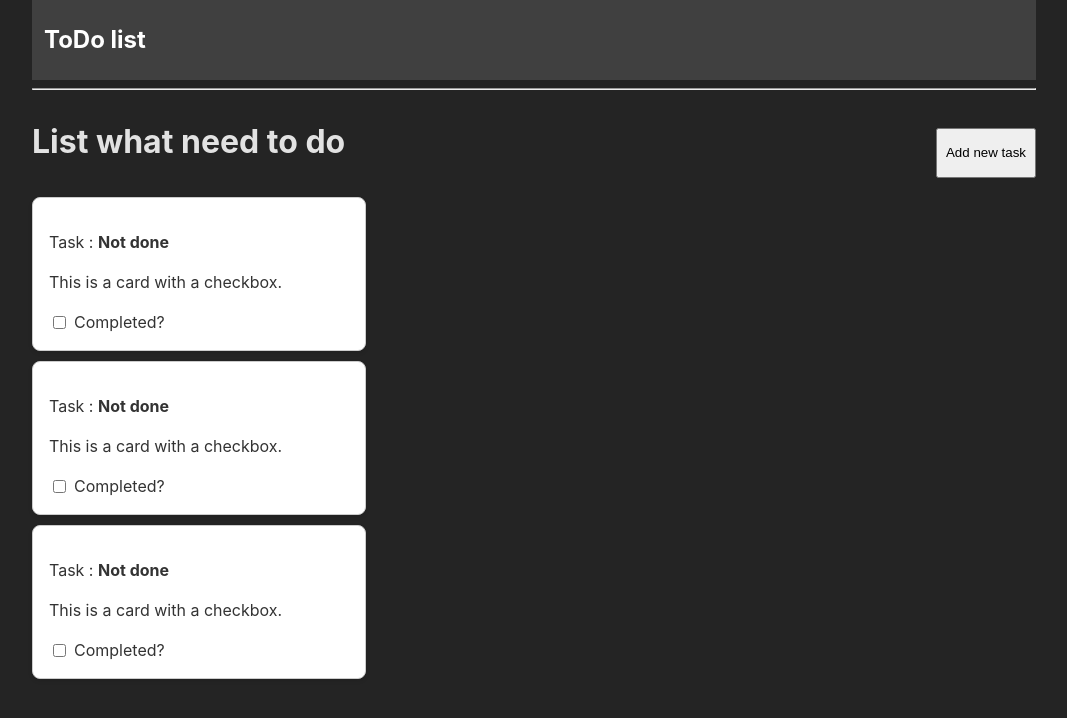
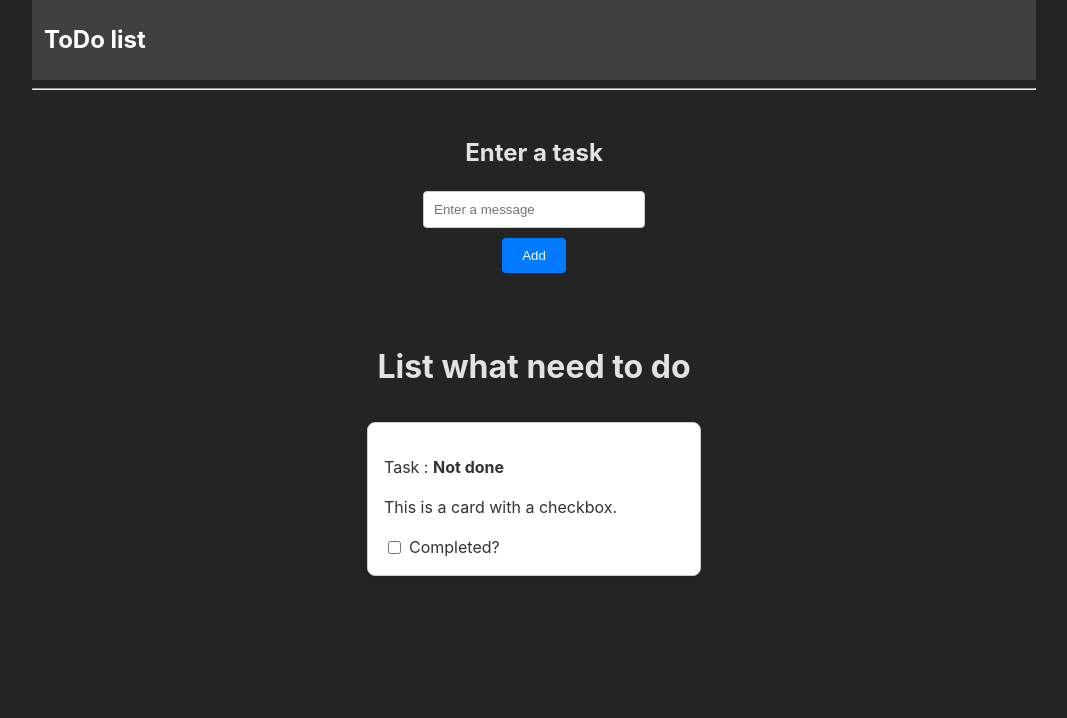
Before and after one commit to koog7/ToDoRedux, a React (Vite) app: page / in a window 1280 px wide. Shown: the top 718 px of the page, without its empty margins (106-1173 px from the left). Built offline with nearby package versions, Linux system fonts and the light colour scheme; the HTML template or start-up script is replaced by a standard one.

Commit message:
Удален контейнер с формой и перенесен в основной контейнер главной страницы

```diff
--- a/src/App.css
+++ b/src/App.css
@@ -47,3 +47,46 @@
 .card-checkbox {
   margin-right: 8px;
 }
+
+.form-container {
+  display: flex;
+  justify-content: center;
+  align-items: center;
+  height: 100vh;
+}
+
+.form-container-add {
+  display: flex;
+  flex-direction: column;
+  justify-content: center;
+  align-items: center;
+  margin-top: 25px;
+  margin-bottom: 50px;
+}
+
+.form {
+  display: flex;
+  flex-direction: column;
+  align-items: center;
+  gap: 10px;
+}
+
+.form-input {
+  padding: 10px;
+  border: 1px solid #ccc;
+  border-radius: 4px;
+  width: 200px;
+}
+
+.form-button {
+  padding: 10px 20px;
+  background-color: #007bff;
+  color: white;
+  border: none;
+  border-radius: 4px;
+  cursor: pointer;
+}
+
+.form-button:hover {
+  background-color: #0056b3;
+}
--- a/src/App.tsx
+++ b/src/App.tsx
@@ -1,7 +1,6 @@
 import './App.css'
 import {NavLink, Route, Routes} from "react-router-dom";
 import Home from "./containers/Home.tsx";
-import AddForm from "./containers/AddForm.tsx";
 import NotFound from "./components/NotFound.tsx";
 
 const App = () => {
--- a/src/containers/Home.tsx
+++ b/src/containers/Home.tsx
@@ -3,14 +3,24 @@ import Card from "../components/Card.tsx";
 const Home = () => {
     return (
         <div>
-            <div style={{display: 'flex', justifyContent: 'space-between'}}>
-                <h1 style={{marginTop: '20px'}}>List what need to do</h1>
-                <button style={{width: '100px', height: '50px', marginTop: '30px'}}>Add new task</button>
+            <div className="form-container-add">
+                <h2>Enter a task</h2>
+                <form className="form">
+                    <input
+                        className="form-input"
+                        type="text"
+                        placeholder="Enter a message"
+                    />
+                    <button className="form-button" type="submit">Add</button>
+                </form>
             </div>
-            <div>
-                <Card />
-                <Card />
-                <Card />
+            <div style={{display:'flex', flexDirection: 'column', placeItems:'center'}}>
+                <div style={{display: 'flex', justifyContent: 'space-between'}}>
+                    <h1 style={{marginTop: '20px'}}>List what need to do</h1>
+                </div>
+                <div>
+                    <Card/>
+                </div>
             </div>
         </div>
     );
```
Also changed, not shown: src/containers/AddForm.tsx (deleted, +0 -9 lines).
